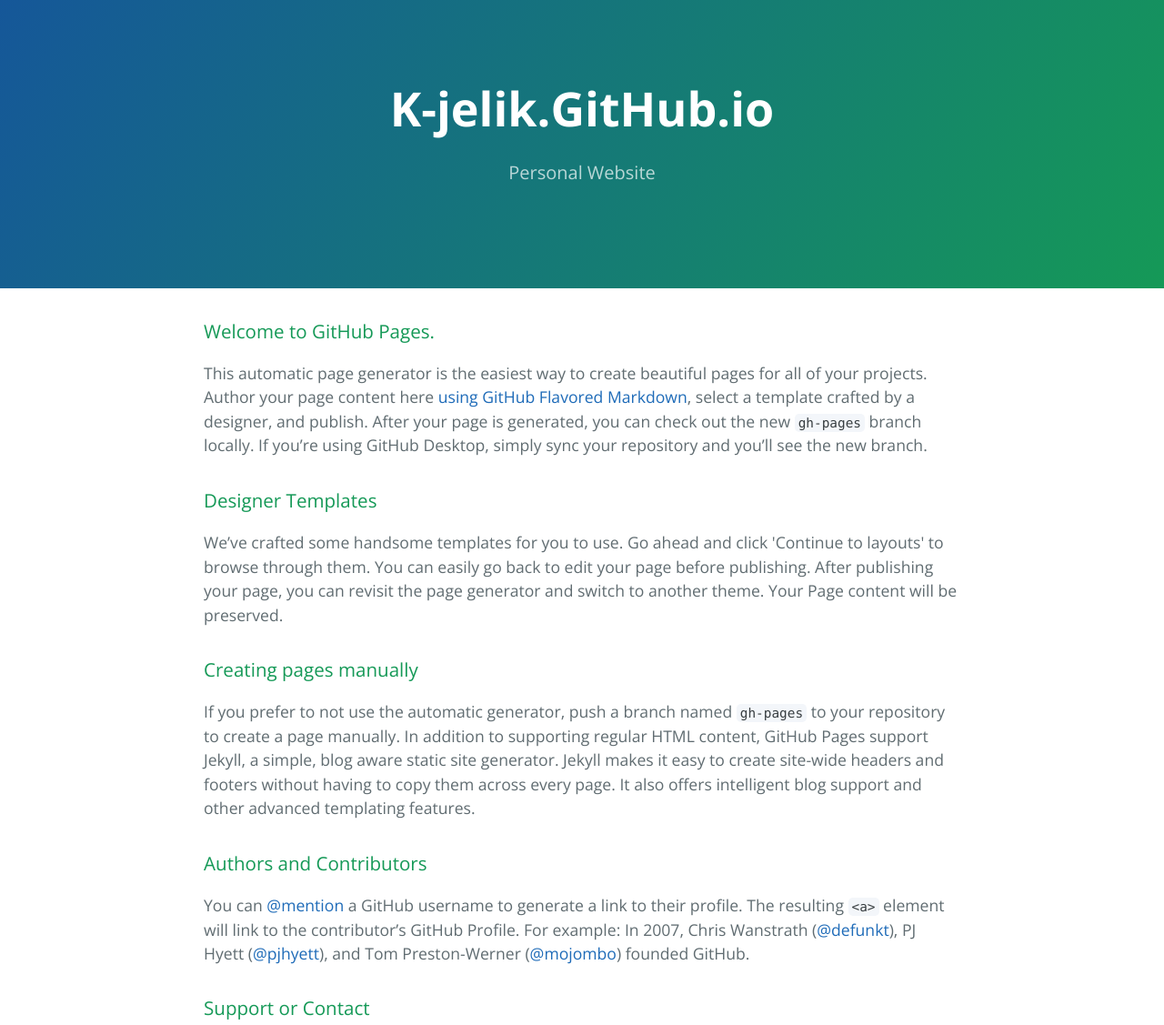
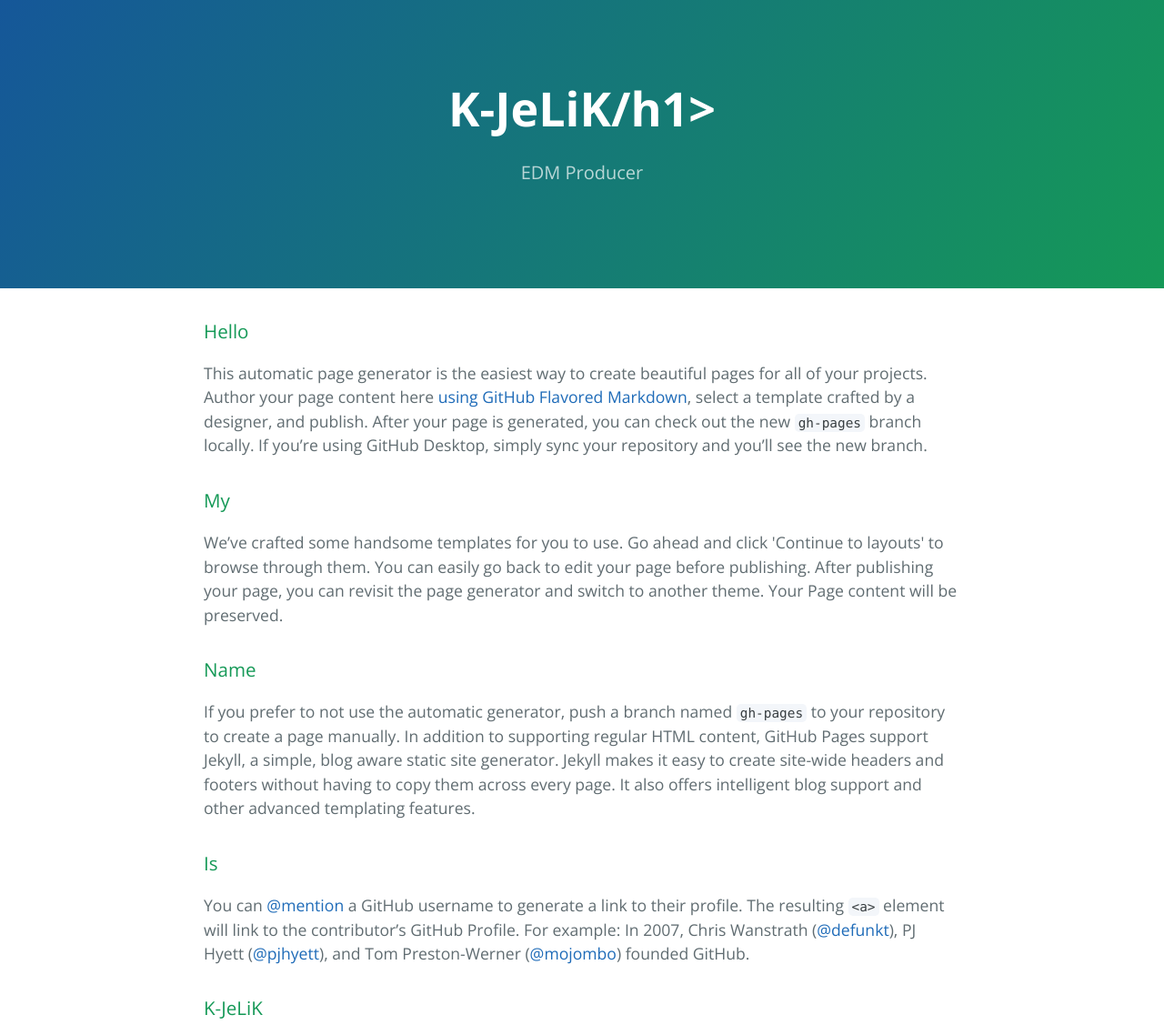
Before and after one commit to k-jelik/k-jelik.github.io, a plain HTML site: page index.html in a window 1280 px wide. Shown: the top 1127 px of the page at 91% size. Drawn offline with nearby package versions, Linux system fonts and the light colour scheme.

Commit message:
Update index.html

```diff
--- a/index.html
+++ b/index.html
@@ -2,7 +2,7 @@
 <html lang="en-us">
   <head>
     <meta charset="UTF-8">
-    <title>K-jelik.GitHub.io by k-jelik</title>
+    <title>K-JeLiK</title>
     <meta name="viewport" content="width=device-width, initial-scale=1">
     <link rel="stylesheet" type="text/css" href="stylesheets/normalize.css" media="screen">
     <link href='https://fonts.googleapis.com/css?family=Open+Sans:400,700' rel='stylesheet' type='text/css'>
@@ -11,33 +11,33 @@
   </head>
   <body>
     <section class="page-header">
-      <h1 class="project-name">K-jelik.GitHub.io</h1>
-      <h2 class="project-tagline">Personal Website</h2>
+      <h1 class="project-name">K-JeLiK/h1>
+      <h2 class="project-tagline">EDM Producer</h2>
     </section>
 
     <section class="main-content">
       <h3>
-<a id="welcome-to-github-pages" class="anchor" href="#welcome-to-github-pages" aria-hidden="true"><span class="octicon octicon-link"></span></a>Welcome to GitHub Pages.</h3>
+<a id="welcome-to-github-pages" class="anchor" href="#welcome-to-github-pages" aria-hidden="true"><span class="octicon octicon-link"></span></a>Hello</h3>
 
 <p>This automatic page generator is the easiest way to create beautiful pages for all of your projects. Author your page content here <a href="https://guides.github.com/features/mastering-markdown/">using GitHub Flavored Markdown</a>, select a template crafted by a designer, and publish. After your page is generated, you can check out the new <code>gh-pages</code> branch locally. If you’re using GitHub Desktop, simply sync your repository and you’ll see the new branch.</p>
 
 <h3>
-<a id="designer-templates" class="anchor" href="#designer-templates" aria-hidden="true"><span class="octicon octicon-link"></span></a>Designer Templates</h3>
+<a id="designer-templates" class="anchor" href="#designer-templates" aria-hidden="true"><span class="octicon octicon-link"></span></a>My</h3>
 
 <p>We’ve crafted some handsome templates for you to use. Go ahead and click 'Continue to layouts' to browse through them. You can easily go back to edit your page before publishing. After publishing your page, you can revisit the page generator and switch to another theme. Your Page content will be preserved.</p>
 
 <h3>
-<a id="creating-pages-manually" class="anchor" href="#creating-pages-manually" aria-hidden="true"><span class="octicon octicon-link"></span></a>Creating pages manually</h3>
+<a id="creating-pages-manually" class="anchor" href="#creating-pages-manually" aria-hidden="true"><span class="octicon octicon-link"></span></a>Name</h3>
 
 <p>If you prefer to not use the automatic generator, push a branch named <code>gh-pages</code> to your repository to create a page manually. In addition to supporting regular HTML content, GitHub Pages support Jekyll, a simple, blog aware static site generator. Jekyll makes it easy to create site-wide headers and footers without having to copy them across every page. It also offers intelligent blog support and other advanced templating features.</p>
 
 <h3>
-<a id="authors-and-contributors" class="anchor" href="#authors-and-contributors" aria-hidden="true"><span class="octicon octicon-link"></span></a>Authors and Contributors</h3>
+<a id="authors-and-contributors" class="anchor" href="#authors-and-contributors" aria-hidden="true"><span class="octicon octicon-link"></span></a>Is</h3>
 
 <p>You can <a href="https://github.com/blog/821" class="user-mention">@mention</a> a GitHub username to generate a link to their profile. The resulting <code>&lt;a&gt;</code> element will link to the contributor’s GitHub Profile. For example: In 2007, Chris Wanstrath (<a href="https://github.com/defunkt" class="user-mention">@defunkt</a>), PJ Hyett (<a href="https://github.com/pjhyett" class="user-mention">@pjhyett</a>), and Tom Preston-Werner (<a href="https://github.com/mojombo" class="user-mention">@mojombo</a>) founded GitHub.</p>
 
 <h3>
-<a id="support-or-contact" class="anchor" href="#support-or-contact" aria-hidden="true"><span class="octicon octicon-link"></span></a>Support or Contact</h3>
+<a id="support-or-contact" class="anchor" href="#support-or-contact" aria-hidden="true"><span class="octicon octicon-link"></span></a>K-JeLiK</h3>
 
 <p>Having trouble with Pages? Check out our <a href="https://help.github.com/pages">documentation</a> or <a href="https://github.com/contact">contact support</a> and we’ll help you sort it out.</p>
 
```
